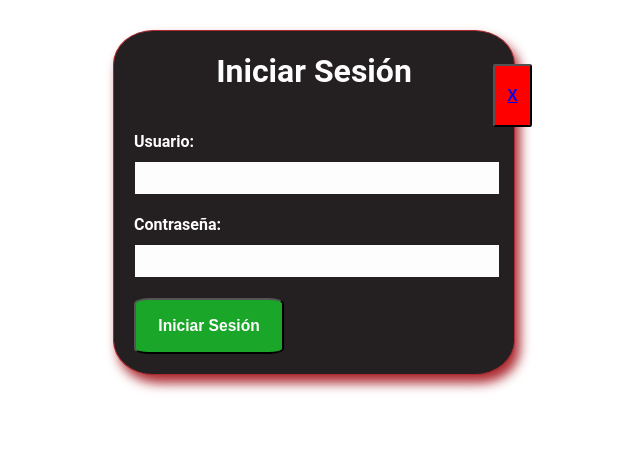
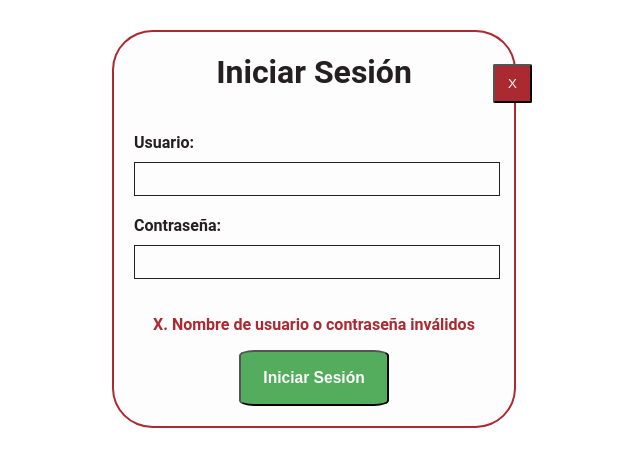
Before and after one commit to AndresMoranFlorentin/tp_museo, a plain HTML site: page web_museo/formulario.html in a window 1280 px wide. Both pictures are taken after a click on the button "Iniciar Sesión". Shown: the whole page, without its empty margins (326-966 px from the left). Drawn offline with Linux system fonts and the light colour scheme.

Commit message:
arreglo de form

```diff
--- a/web_museo/css/estiloGeneral.css
+++ b/web_museo/css/estiloGeneral.css
@@ -219,9 +219,11 @@ main {
     display: flex;
     border: 0px;
   }
+
   button:hover {
     background-color: #ac797b;
-}
+  }
+
   nav {
     display: flex;
     position: relative;
@@ -254,23 +256,26 @@ main {
   nav .menu.active+ul {
     display: flex !important;
   }
-  p>img{
+
+  p>img {
     width: 70%;
-   }
+  }
+
   .img_principal>img {
     margin-top: 20px;
     max-width: 100%;
-    height:200px;
+    height: 200px;
   }
 
   .img_principal h3 {
     width: 90%;
   }
+
   main {
     max-width: 100vh;
     width: 90%;
     padding: 20px;
-   }
+  }
 }
 
 
@@ -307,19 +312,18 @@ main {
 #formulario {
   width: 400px;
   margin: 30px;
-  background: #241f20;
+  background: #fefdfd;
   display: block;
   /* Ocultar el formulario por defecto */
-  border: solid 1px #ab2930;
+  border: solid 2px #ab2930;
   border-radius: 10%;
-  box-shadow: 5px 8px 12px #ab2930;
 }
 
 /* Estilos para el título del formulario */
 #formulario h1 {
   text-align: center;
   font-size: 24px;
-  color: #fefdfd;
+  color: #241f20;
 }
 
 /* Estilos para el formulario */
@@ -331,7 +335,7 @@ main {
 #formulario label {
   display: block;
   margin-bottom: 10px;
-  color: #fefdfd;
+  color: #241f20;
   font-weight: bold;
 }
 
@@ -348,25 +352,38 @@ main {
 #formulario #iniciar_sesion {
   width: 150px;
   height: 56px;
-  right: 80%;
-  background: #1aa628;
+  background: #54ac5d;
   border-radius: 10%;
   color: #fefdfd;
   cursor: pointer;
+  margin: auto;
+  align-items: center;
+  justify-content: center;
+  display: flex;
 }
+
 #cerrar_formulario {
   width: 3%;
-  text-decoration: none;
-  list-style: none;
   position: absolute;
-  top: 8%; /* Ajusta la posición en la parte superior según sea necesario */
-  right: 33%; /* Ajusta la posición en la parte derecha según sea necesario */
-  background-color: red;
-  color: #fefdfd;
+  top: 8%;
+  right: 33%;
+  background-color: #ab2930;
   border-radius: 5%;
-  padding: 5px 1px;
+  padding: 10px 10px;
   cursor: pointer;
 }
+
+#formulario span {
+  text-decoration: none;
+  color: #fefdfd;
+}
+
+#mensaje_error {
+  font-weight: bold;
+  display: flex !important;
+  justify-content: center;
+}
+
 /*-----SECCION FOOTER-----*/
 footer {
   display: flex;
--- a/web_museo/formulario.html
+++ b/web_museo/formulario.html
@@ -1,24 +1,35 @@
 <!DOCTYPE html>
 <html lang="en">
+
 <head>
   <meta charset="UTF-8">
   <meta name="viewport" content="width=device-width, initial-scale=1.0">
   <link rel="stylesheet" href="css/estiloGeneral.css" />
   <title>Sitio del Museo</title>
 </head>
+
 <body>
   <div id="formulario">
-      <button type="button" id="cerrar_formulario"><a href="home.html"><h3>X</h3></a></button>
+    <button type="button" id="cerrar_formulario">
+      <span>X</span>
+    </button>
     <h1>Iniciar Sesión</h1>
     <form>
       <label for="username">Usuario:</label>
-          <input style="color: #fefdfd;" type="username" id="username" name="username" required>
+      <input style="color: #241f20;" type="username" id="username" name="username" required>
+
       <label for="password">Contraseña:</label>
-          <input style="color: #fefdfd;" type="password" id="password" name="password" required>
-          <button type="button" id="iniciar_sesion"><h3>Iniciar Sesión</h3></button>
+      <input style="color: #241f20;" type="password" id="password" name="password" required>
+
+      <p id="mensaje_error" style="color: #ab2930; display: none;"></p>
+
+      <button type="button" id="iniciar_sesion">
+        <h3>Iniciar Sesión</h3>
+      </button>
     </form>
   </div>
 </body>
 <!--<script src="js/form_login.js"></script> -->
 <script src="js/main.js"></script>
+
 </html>
--- a/web_museo/js/main.js
+++ b/web_museo/js/main.js
@@ -16,7 +16,9 @@ function login() {
         updateMenu();
         window.location.href = "home_admin.html";
     } else {
-        alert("Invalid username or password");
+        const mensajeError = document.getElementById("mensaje_error");
+        mensajeError.textContent = "X. Nombre de usuario o contraseña inválidos";
+        mensajeError.style.display = "block";
     }
 }
 
@@ -52,12 +54,22 @@ document.addEventListener('DOMContentLoaded', function () {
     }
 });
 
+document.addEventListener('DOMContentLoaded', function () {
+    document.getElementById("iniciar_sesion").addEventListener("click", login);
+});
+
+document.addEventListener('DOMContentLoaded', function () {
+    document.getElementById("cerrar_formulario").addEventListener("click", function () {
+        window.location.href = "home.html";
+    });
+});
+
 // Obtén el botón del menú y el ul del menú
 var menuBtn = document.getElementById("menuBtn");
 var menuUl = document.querySelector("nav ul");
 
 // Agrega un evento click al botón del menú
-menuBtn.addEventListener("click", function() {
+menuBtn.addEventListener("click", function () {
     // Alternar la clase "active" en el botón del menú
     this.classList.toggle("active");
 
@@ -68,5 +80,3 @@ menuBtn.addEventListener("click", function() {
         menuUl.style.display = "block";
     }
 });
-
-document.getElementById("iniciar_sesion").addEventListener("click", login);
```
Lines whose indentation alone changed are shown as unchanged.
